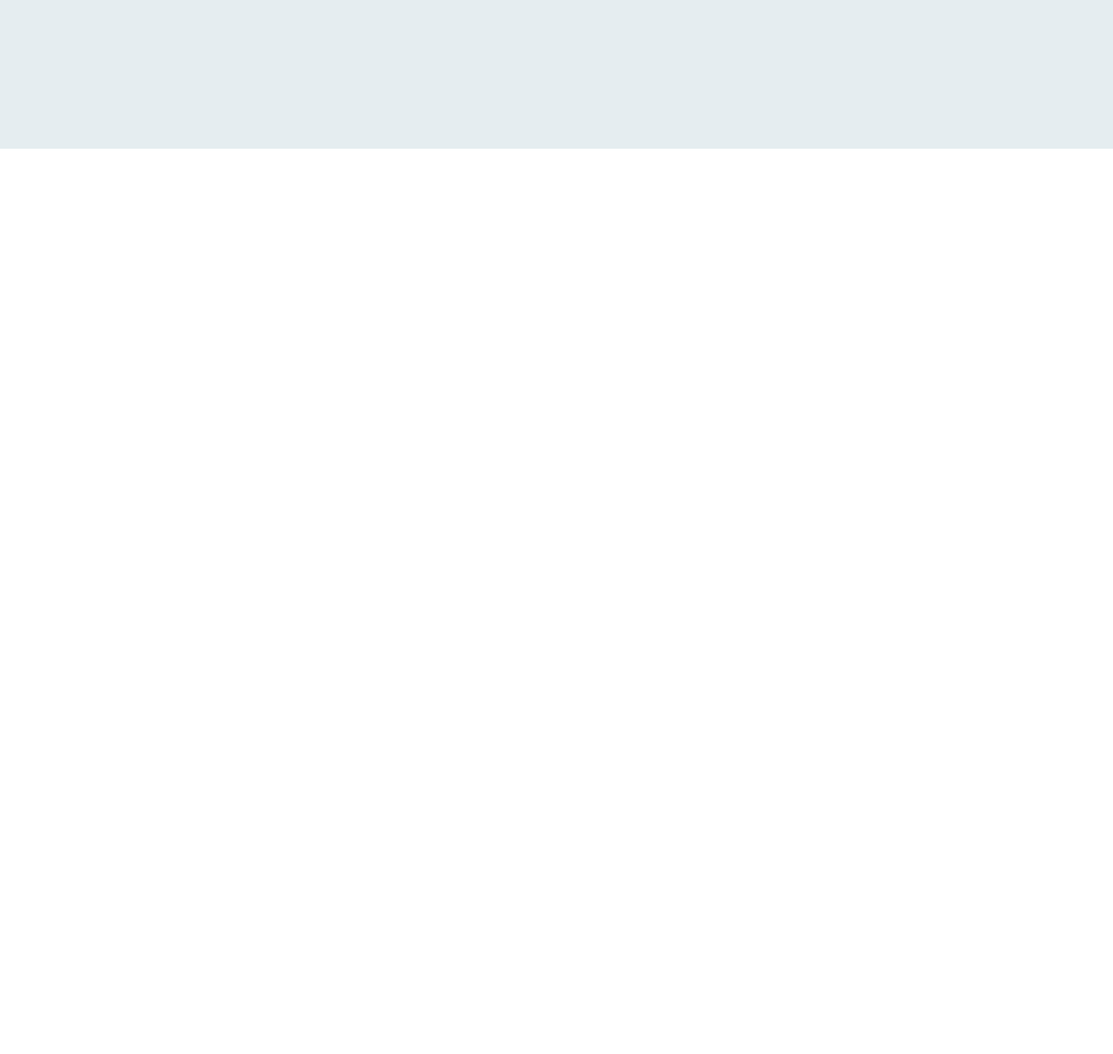
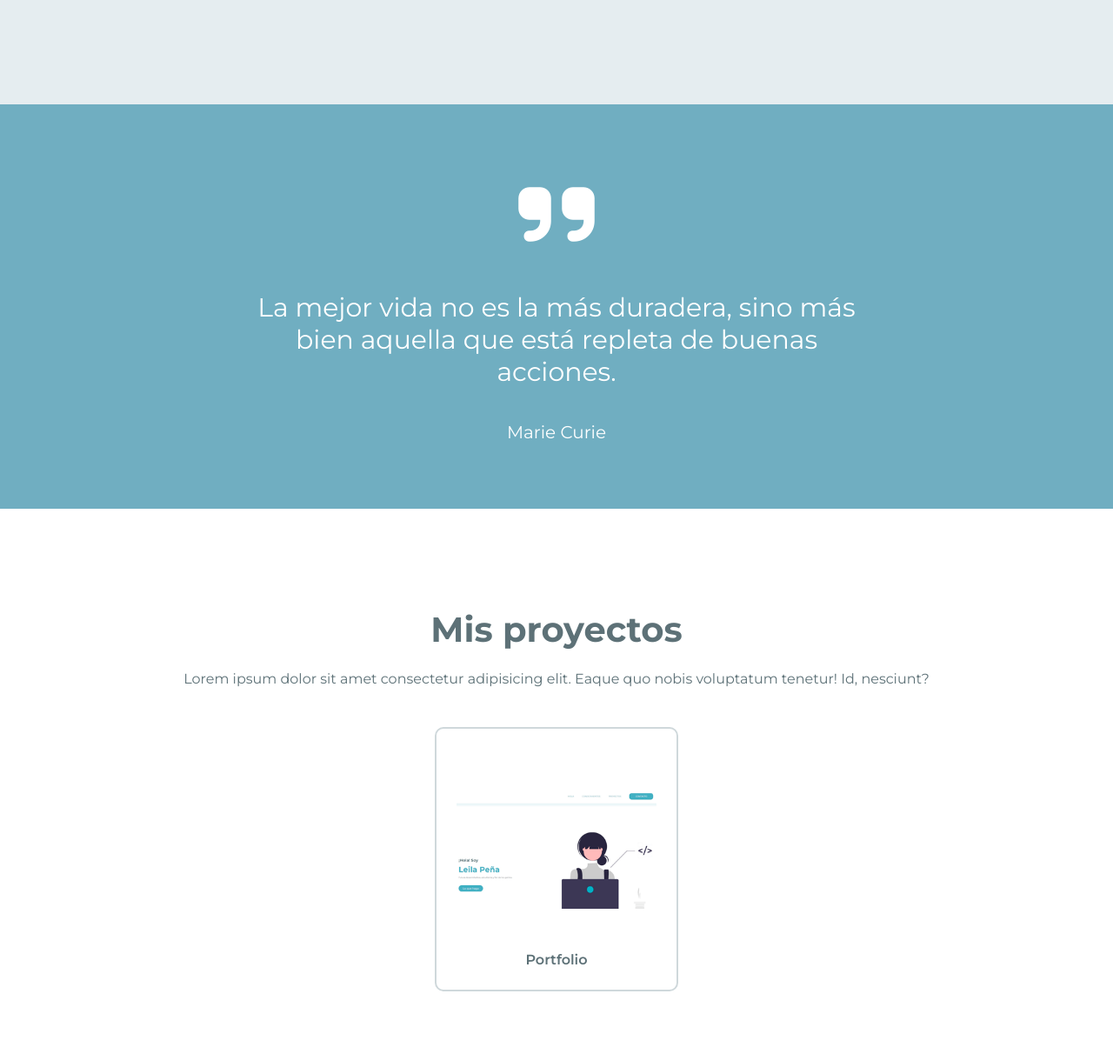
Before and after one commit to LeilaPena/Mi-portfolio, a plain HTML site: page index.html in a window 1280 px wide. Shown: the part 1418-2630 px from the top of the page at 87% size. Before the commit the page ends 1589 px from the top, so only its background shows below. Drawn offline with nearby package versions, Linux system fonts and the light colour scheme.

Commit message:
Diseño de las secciones Cita y Mis Proyectos

```diff
--- a/index.html
+++ b/index.html
@@ -6,9 +6,12 @@
     <meta name="viewport" content="width=device-width, initial-scale=1.0" />
     <title>Mi Portfolio</title>
     <link rel="stylesheet" href="style.css" />
-    <link rel="preconnect" href="https://fonts.googleapis.com">
-    <link rel="preconnect" href="https://fonts.gstatic.com" crossorigin>
-    <link href="https://fonts.googleapis.com/css2?family=Montserrat:ital,wght@0,100;0,200;0,300;0,400;0,500;0,600;0,700;0,800;0,900;1,100;1,200;1,300;1,400;1,500;1,600;1,700;1,800;1,900&display=swap" rel="stylesheet">
+    <link rel="preconnect" href="https://fonts.googleapis.com" />
+    <link rel="preconnect" href="https://fonts.gstatic.com" crossorigin />
+    <link
+      href="https://fonts.googleapis.com/css2?family=Montserrat:ital,wght@0,100;0,200;0,300;0,400;0,500;0,600;0,700;0,800;0,900;1,100;1,200;1,300;1,400;1,500;1,600;1,700;1,800;1,900&display=swap"
+      rel="stylesheet"
+    />
     <link
       rel="stylesheet"
       href="https://cdn.jsdelivr.net/gh/devicons/devicon@v2.15.1/devicon.min.css"
@@ -20,6 +23,7 @@
       crossorigin="anonymous"
       referrerpolicy="no-referrer"
     />
+    <link rel="icon" href="favicon.png" />
   </head>
   <body>
     <header>
@@ -30,20 +34,25 @@
         <a href="#contacto" class="contacto">CONTACTO</a>
       </nav>
     </header>
-<section id="presentacion" class="presentacion">
+    <section id="presentacion" class="presentacion">
       <article class="presentacion-informacion">
         <h2>¡Hola! Soy</h2>
         <h1>Leila Peña</h1>
         <p>Futura desarrolladora, estudiante y fan de los gatitos.</p>
         <a href="#mis-proyectos">Lo que hago</a>
       </article>
-        <img src="undraw_dev_focus_re_6iwt.png" alt="" class="presentacion-imagen"  />
+      <img
+        src="undraw_dev_focus_re_6iwt.png"
+        alt=""
+        class="presentacion-imagen"
+      />
     </section>
     <section id="mis-conocimientos">
       <h2>Lo que estoy aprendiendo</h2>
       <p>
-        Lorem ipsum dolor sit amet consectetur <br> adipisicing elit. Beatae eaque
-        neque molestias <br> consequuntur vel ab quas architecto.
+        Lorem ipsum dolor sit amet consectetur <br />
+        adipisicing elit. Beatae eaque neque molestias <br />
+        consequuntur vel ab quas architecto.
       </p>
       <div class="contenedor-tarjetas">
         <div class="tarjeta">
@@ -56,15 +65,13 @@
         </div>
       </div>
     </section>
-    <!--<div>
-      comillas
-      <p>
-        Lorem ipsum dolor, sit amet consectetur adipisicing elit. Eligendi
-        quaerat aspernatur laboriosam doloremque iste perspiciatis veniam culpa
-        beatae magni quo natus nostrum, laudantium exercitationem sit minima aut
-        totam praesentium aliquam.
+    <div class="cita">
+      <i class="fa-solid fa-quote-right"></i>
+      <p class="cita-texto">
+        La mejor vida no es la más duradera, sino más bien aquella que está
+        repleta de buenas acciones.
       </p>
-      <p>Someone</p>
+      <p class="cita-autor">Marie Curie</p>
     </div>
     <section id="mis-proyectos">
       <h2>Mis proyectos</h2>
@@ -73,12 +80,16 @@
         voluptatum tenetur! Id, nesciunt?
       </p>
       <div class="proyectos-contenedor">
-        <div class="proyecto">
+        <a href="index.html"class="proyecto proyecto-portfolio">
+          <img
+            src="proyecto-portfolio.png"
+            alt="Imagen de mi proyecto: Portfolio"
+          />
           <p>Portfolio</p>
-        </div>
+        </a>
       </div>
     </section>
-    <section id="contacto">
+    <!--<section id="contacto">
       <article>
         <h2>Contactame</h2>
         <p>
--- a/style.css
+++ b/style.css
@@ -27,8 +27,9 @@ nav a{
 .contacto{
     background-color: #70aec1;
     color: white;
+    border-radius: 20px;
     padding: 1% 3%;
-    border-radius: 20px;
+
 }
 
 /**PRIMERA SECCIÓN: PRESENTACIÓN**/
@@ -66,11 +67,11 @@ nav a{
     max-width: 55%;
 }
 
-/**SEGUNDA SECCIÓN: PRESENTACIÓN**/
+/**SEGUNDA SECCIÓN: MIS CONOCIMIENTOS**/
 
 #mis-conocimientos{
     background-color: #e5edf0;
-    padding: 12% 10%;
+    padding: 10% 10%;
     display: flex;
     flex-direction: column;
     align-items: center;
@@ -111,3 +112,62 @@ nav a{
     font-weight: bold;
     font-size: 20px;
 }
+/*TERCERA SECCIÓN: CITA */
+.cita{
+    text-align: center;
+    background-color: #70aec1;
+    color: white;
+    padding: 6% 20%;
+}
+.cita i{
+    font-size: 100px;
+}
+.cita-texto{
+    font-size: 30px;
+    margin: 5%;
+}
+.cita-autor{
+    font-size: 20px;
+}
+/*CUARTA SECCIÓN: PROYECTOS */
+#mis-proyectos{
+    display: flex;
+    flex-direction: column;
+    align-items: center;
+    justify-content: center;
+    padding: 8% 5%;
+}
+#mis-proyectos h2{
+    font-size: 40px;
+    margin: 1%;
+}
+#mis-proyectos p{
+    margin: 1%;
+}
+.proyectos-contenedor{
+    display: flex;
+    justify-content: center;
+    width: 100%;
+    margin: 1%;
+}
+.proyectos-contenedor a{
+    text-decoration: none;
+    color: #5d7177;
+}
+.proyecto{
+    display: flex;
+    flex-direction: column;
+    justify-content: center;
+    align-items: center;
+    border-radius: 10px;
+    border: solid 2px #cfd8db;
+    width: 20%;
+    padding: 2%;
+    margin: 2%;
+}
+.proyecto p{
+    font-weight: 600;
+}
+.proyecto-portfolio img{
+    width: 100%;
+}
```
Also changed, not shown: favicon.png (added), proyecto-portfolio.png (added), 1 other file.
